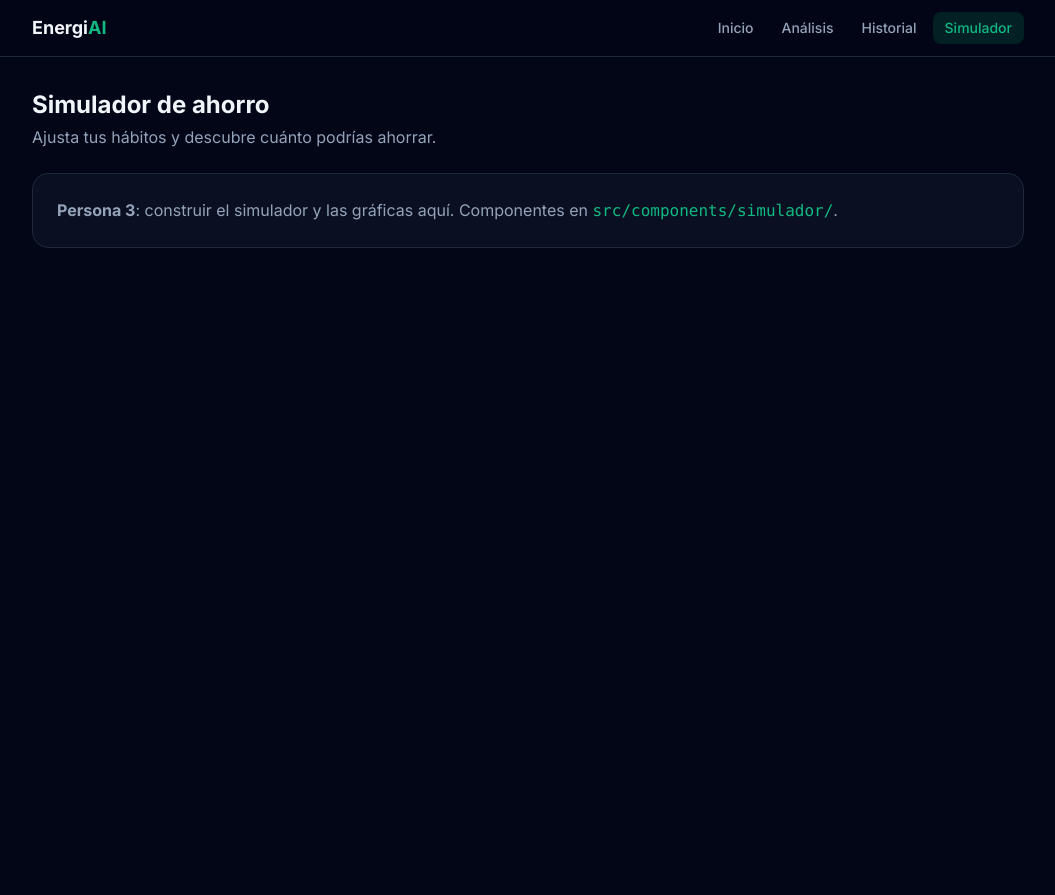
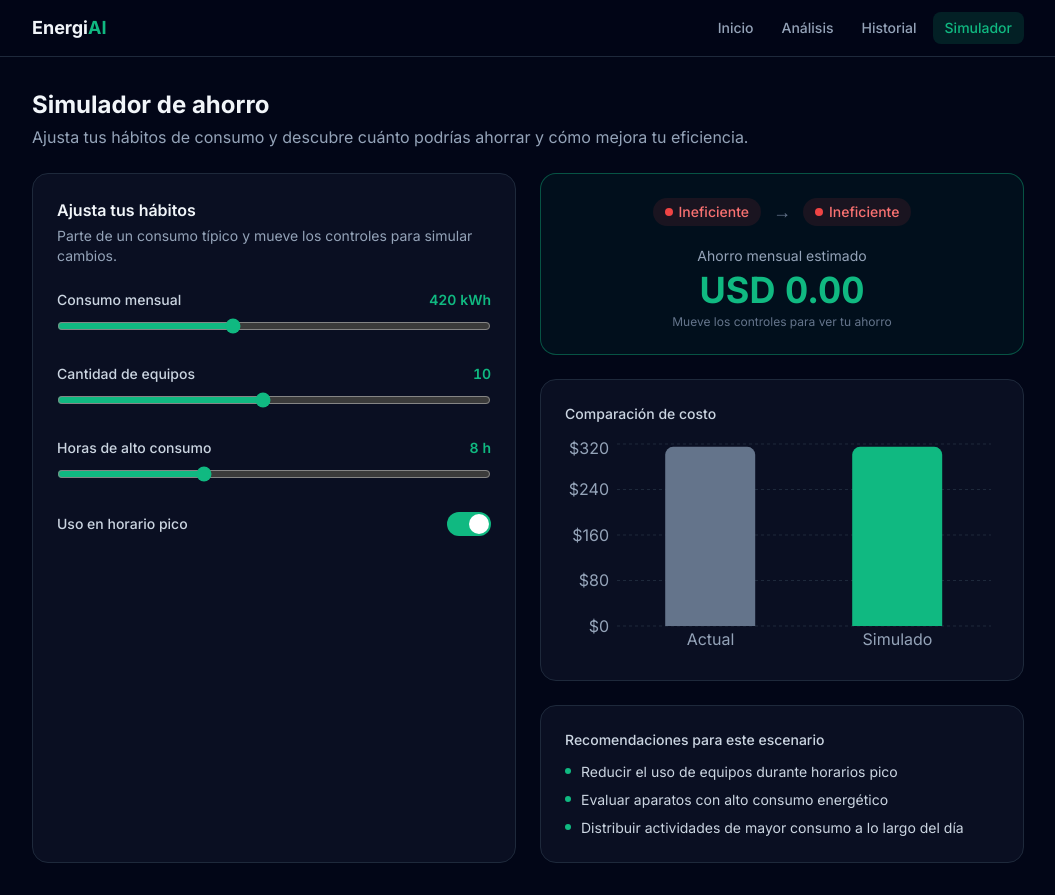
Before and after one commit to No-Country-simulation/G9-LATAM-Team-36, a React (Vite) app in the folder frontend/: page /simulador in a window 1280 px wide. Shown: the whole page, without its empty margins (112-1167 px from the left). Before the commit the page ends 800 px from the top, so only its background shows below. Built offline with nearby package versions, Linux system fonts and the light colour scheme; no server answers.

Commit message:
feat(I): vista Simulador de ahorro con transicion de categoria, % y recomendaciones

```diff
--- /dev/null
+++ b/frontend/src/components/simulador/ComparativaGrafica.jsx
@@ -0,0 +1,50 @@
+import {
+  BarChart,
+  Bar,
+  Cell,
+  XAxis,
+  YAxis,
+  CartesianGrid,
+  Tooltip,
+  ResponsiveContainer,
+} from "recharts";
+import { formatoMoneda } from "../../lib/categoria";
+
+// Barra comparativa: costo mensual actual vs simulado.
+// Actual en gris neutro, simulado en verde de marca.
+export default function ComparativaGrafica({ actual, simulado }) {
+  const data = [
+    { nombre: "Actual", costo: actual },
+    { nombre: "Simulado", costo: simulado },
+  ];
+
+  return (
+    <ResponsiveContainer width="100%" height={220}>
+      <BarChart data={data} margin={{ top: 8, right: 8, bottom: 0, left: 0 }}>
+        <CartesianGrid strokeDasharray="3 3" stroke="#1e293b" vertical={false} />
+        <XAxis dataKey="nombre" stroke="#94a3b8" tickLine={false} axisLine={false} />
+        <YAxis
+          stroke="#94a3b8"
+          width={52}
+          tickLine={false}
+          axisLine={false}
+          tickFormatter={(v) => `$${v}`}
+        />
+        <Tooltip
+          cursor={{ fill: "rgba(30,41,59,0.4)" }}
+          contentStyle={{
+            background: "#0f172a",
+            border: "1px solid #334155",
+            borderRadius: 12,
+            color: "#f1f5f9",
+          }}
+          formatter={(v) => [formatoMoneda(v), "Costo mensual"]}
+        />
+        <Bar dataKey="costo" radius={[8, 8, 0, 0]} maxBarSize={90}>
+          <Cell fill="#64748b" />
+          <Cell fill="#10b981" />
+        </Bar>
+      </BarChart>
+    </ResponsiveContainer>
+  );
+}
--- /dev/null
+++ b/frontend/src/components/simulador/Recomendaciones.jsx
@@ -0,0 +1,22 @@
+import Card from "../ui/Card";
+
+// Lista de recomendaciones del escenario simulado (vienen de la API / Bloque H).
+export default function Recomendaciones({ items }) {
+  if (!items || items.length === 0) return null;
+
+  return (
+    <Card>
+      <h3 className="mb-3 text-sm font-medium text-slate-300">
+        Recomendaciones para este escenario
+      </h3>
+      <ul className="space-y-2">
+        {items.map((rec, i) => (
+          <li key={i} className="flex gap-2.5 text-sm text-slate-300">
+            <span className="mt-1.5 h-1.5 w-1.5 shrink-0 rounded-full bg-brand" />
+            {rec}
+          </li>
+        ))}
+      </ul>
+    </Card>
+  );
+}
--- /dev/null
+++ b/frontend/src/components/simulador/ResumenAhorro.jsx
@@ -0,0 +1,34 @@
+import Badge from "../ui/Badge";
+import { formatoMoneda } from "../../lib/categoria";
+
+// Tarjeta principal: transición de categoría (actual -> simulado) + ahorro ($ y %).
+export default function ResumenAhorro({ base, simulado, ahorro, porcentaje }) {
+  return (
+    <div className="rounded-2xl border border-brand/40 bg-brand/5 p-6 text-center">
+      {base && simulado && (
+        <div className="flex items-center justify-center gap-3">
+          <Badge categoria={base.categoria} />
+          <span className="text-lg text-slate-500" aria-label="cambia a">
+            &rarr;
+          </span>
+          <Badge categoria={simulado.categoria} />
+        </div>
+      )}
+
+      <p className="mt-5 text-sm text-slate-400">Ahorro mensual estimado</p>
+      <p className="mt-1 text-4xl font-bold tabular-nums text-brand">
+        {formatoMoneda(ahorro)}
+      </p>
+
+      {porcentaje > 0 ? (
+        <p className="mt-1 text-sm font-medium tabular-nums text-brand/80">
+          {porcentaje}% menos que tu consumo actual
+        </p>
+      ) : (
+        <p className="mt-1 text-xs text-slate-500">
+          Mueve los controles para ver tu ahorro
+        </p>
+      )}
+    </div>
+  );
+}
--- /dev/null
+++ b/frontend/src/components/simulador/SimuladorAhorro.jsx
@@ -0,0 +1,131 @@
+import { useState, useEffect } from "react";
+import { analizarConsumo } from "../../api/client";
+import Card from "../ui/Card";
+import SliderControl from "./SliderControl";
+import ResumenAhorro from "./ResumenAhorro";
+import Recomendaciones from "./Recomendaciones";
+import ComparativaGrafica from "./ComparativaGrafica";
+
+// Perfil de partida (tu consumo actual). Los sliders simulan cambios sobre esto.
+const BASE = {
+  consumo_kwh: 420,
+  cantidad_equipos: 10,
+  horas_alto_consumo: 8,
+  uso_horario_pico: true,
+  tipo_inmueble: "Casa",
+};
+
+export default function SimuladorAhorro() {
+  const [sim, setSim] = useState(BASE);
+  const [base, setBase] = useState(null); // resultado del escenario base (fijo)
+  const [resultado, setResultado] = useState(null); // resultado simulado
+
+  // El escenario base se calcula una sola vez.
+  useEffect(() => {
+    analizarConsumo(BASE).then(setBase).catch(() => {});
+  }, []);
+
+  // El escenario simulado recalcula con debounce al mover los controles.
+  useEffect(() => {
+    const t = setTimeout(() => {
+      analizarConsumo(sim).then(setResultado).catch(() => {});
+    }, 400);
+    return () => clearTimeout(t);
+  }, [sim]);
+
+  const set = (campo) => (valor) => setSim((s) => ({ ...s, [campo]: valor }));
+
+  const costoBase = base?.costo_estimado_mensual ?? 0;
+  const costoSim = resultado?.costo_estimado_mensual ?? 0;
+  const ahorro = base && resultado ? Math.max(0, costoBase - costoSim) : 0;
+  const porcentaje = costoBase > 0 ? Math.round((ahorro / costoBase) * 100) : 0;
+
+  return (
+    <div className="grid gap-6 lg:grid-cols-2">
+      {/* Controles */}
+      <Card>
+        <h2 className="font-semibold">Ajusta tus hábitos</h2>
+        <p className="mt-1 text-sm text-slate-400">
+          Parte de un consumo típico y mueve los controles para simular cambios.
+        </p>
+        <div className="mt-6 space-y-6">
+          <SliderControl
+            label="Consumo mensual"
+            value={sim.consumo_kwh}
+            min={30}
+            max={1000}
+            step={10}
+            unit=" kWh"
+            onChange={set("consumo_kwh")}
+          />
+          <SliderControl
+            label="Cantidad de equipos"
+            value={sim.cantidad_equipos}
+            min={1}
+            max={20}
+            onChange={set("cantidad_equipos")}
+          />
+          <SliderControl
+            label="Horas de alto consumo"
+            value={sim.horas_alto_consumo}
+            min={0}
+            max={24}
+            unit=" h"
+            onChange={set("horas_alto_consumo")}
+          />
+          <Toggle
+            checked={sim.uso_horario_pico}
+            onChange={set("uso_horario_pico")}
+            label="Uso en horario pico"
+          />
+        </div>
+      </Card>
+
+      {/* Resultados */}
+      <div className="space-y-6">
+        <ResumenAhorro
+          base={base}
+          simulado={resultado}
+          ahorro={ahorro}
+          porcentaje={porcentaje}
+        />
+
+        <Card>
+          <h3 className="mb-3 text-sm font-medium text-slate-300">Comparación de costo</h3>
+          {base && resultado ? (
+            <ComparativaGrafica actual={costoBase} simulado={costoSim} />
+          ) : (
+            <p className="text-sm text-slate-500">Calculando…</p>
+          )}
+        </Card>
+
+        <Recomendaciones items={resultado?.recomendaciones} />
+      </div>
+    </div>
+  );
+}
+
+// Toggle accesible (usa transform para animar, sin reflow).
+function Toggle({ checked, onChange, label }) {
+  return (
+    <div className="flex items-center justify-between">
+      <span className="text-sm font-medium text-slate-300">{label}</span>
+      <button
+        type="button"
+        role="switch"
+        aria-checked={checked}
+        aria-label={label}
+        onClick={() => onChange(!checked)}
+        className={`relative h-6 w-11 rounded-full transition-colors ${
+          checked ? "bg-brand" : "bg-slate-700"
+        }`}
+      >
+        <span
+          className={`absolute left-0.5 top-0.5 h-5 w-5 rounded-full bg-white transition-transform ${
+            checked ? "translate-x-5" : "translate-x-0"
+          }`}
+        />
+      </button>
+    </div>
+  );
+}
--- /dev/null
+++ b/frontend/src/components/simulador/SliderControl.jsx
@@ -0,0 +1,25 @@
+// Slider reutilizable del simulador (etiqueta + valor + rango).
+// Local a esta vista (regla anti-bloqueo de la guía).
+export default function SliderControl({ label, value, min, max, step = 1, unit = "", onChange }) {
+  return (
+    <div>
+      <div className="mb-1.5 flex items-baseline justify-between">
+        <label className="text-sm font-medium text-slate-300">{label}</label>
+        <span className="text-sm font-semibold tabular-nums text-brand">
+          {value}
+          {unit}
+        </span>
+      </div>
+      <input
+        type="range"
+        min={min}
+        max={max}
+        step={step}
+        value={value}
+        onChange={(e) => onChange(Number(e.target.value))}
+        className="w-full cursor-pointer accent-brand"
+        aria-label={label}
+      />
+    </div>
+  );
+}
--- a/frontend/src/pages/Simulador.jsx
+++ b/frontend/src/pages/Simulador.jsx
@@ -1,25 +1,16 @@
-import Card from "../components/ui/Card";
+import SimuladorAhorro from "../components/simulador/SimuladorAhorro";
 
 // PERSONA 3 — Vista de Simulador de ahorro (el diferencial del demo)
-// Construir aquí: sliders que ajustan hábitos y muestran en vivo cómo cambia
-// la eficiencia y el costo (escenario actual vs simulado). Gráficas con Recharts.
-// Componentes propios en:  src/components/simulador/
-// API:  reutiliza analizarConsumo(datos)  de  src/api/client.js
 export default function Simulador() {
   return (
     <div className="space-y-6">
       <div>
         <h1 className="text-2xl font-bold">Simulador de ahorro</h1>
         <p className="mt-1 text-slate-400">
-          Ajusta tus hábitos y descubre cuánto podrías ahorrar.
+          Ajusta tus hábitos de consumo y descubre cuánto podrías ahorrar y cómo mejora tu eficiencia.
         </p>
       </div>
-      <Card>
-        <p className="text-slate-400">
-          <b>Persona 3</b>: construir el simulador y las gráficas aquí.
-          Componentes en <code className="text-brand">src/components/simulador/</code>.
-        </p>
-      </Card>
+      <SimuladorAhorro />
     </div>
   );
 }
```
